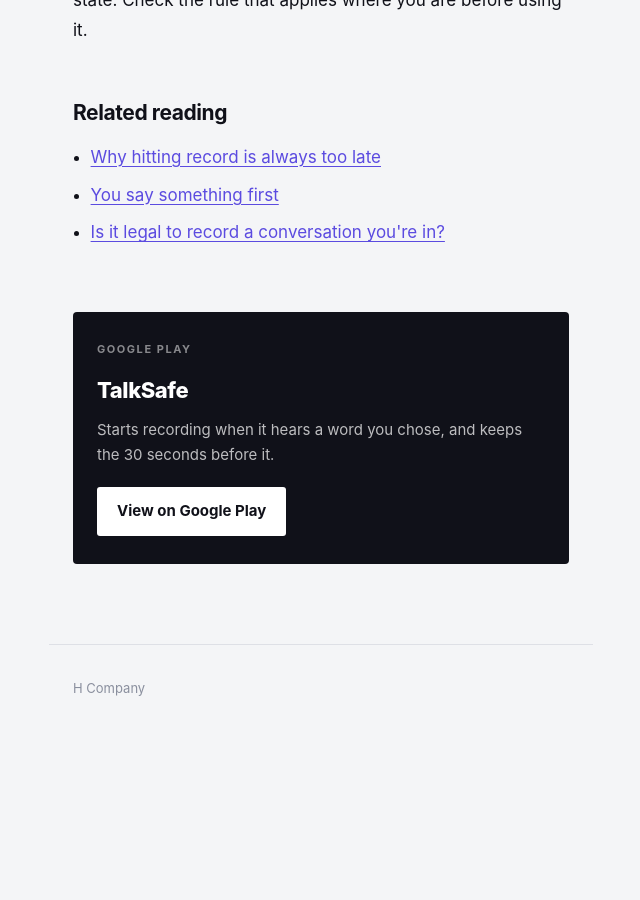
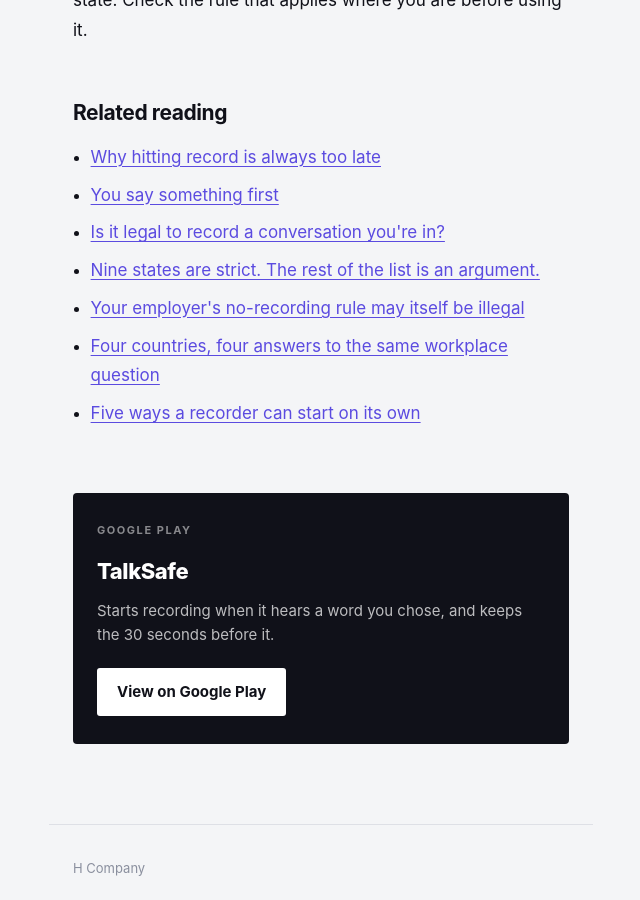
Before and after one commit to hcompany-kr/hcompany-kr.github.io, a Jekyll site: the page built from talksafe/en/index.html, in a window 1280 px wide and 900 px high, scrolled down 3791 px. Shown: the whole window, without its empty margins (319-959 px from the left). Built offline with Jekyll 4.4.1, drawn with Linux system fonts in a browser that asks for light colours; some web fonts are replaced; before the commit the page ends 4538 px from its top, so only the background shows below that.

Commit message:
Add files via upload

```diff
--- a/talksafe/en/index.html
+++ b/talksafe/en/index.html
@@ -29,7 +29,8 @@
 {
   "@context": "https://schema.org",
   "@type": "SoftwareApplication",
-  "name": "TalkSafe",
+  "name": "TalkSafe Auto Voice Recorder",
+  "alternateName": "TalkSafe",
   "applicationCategory": "UtilitiesApplication",
   "applicationSubCategory": "Voice Recorder",
   "operatingSystem": "Android",
@@ -197,6 +198,10 @@
         <li><a href="{{ '/blog/en/recording-delay/' | relative_url }}">Why hitting record is always too late</a></li>
         <li><a href="{{ '/blog/en/say-it-first/' | relative_url }}">You say something first</a></li>
         <li><a href="{{ '/blog/en/recording-consent-law/' | relative_url }}">Is it legal to record a conversation you're in?</a></li>
+        <li><a href="{{ '/blog/en/state-recording-consent/' | relative_url }}">Nine states are strict. The rest of the list is an argument.</a></li>
+        <li><a href="{{ '/blog/en/workplace-recording-policy/' | relative_url }}">Your employer's no-recording rule may itself be illegal</a></li>
+        <li><a href="{{ '/blog/en/workplace-recording-by-country/' | relative_url }}">Four countries, four answers to the same workplace question</a></li>
+        <li><a href="{{ '/blog/en/auto-recording-types/' | relative_url }}">Five ways a recorder can start on its own</a></li>
       </ul>
 
     </div>
```
